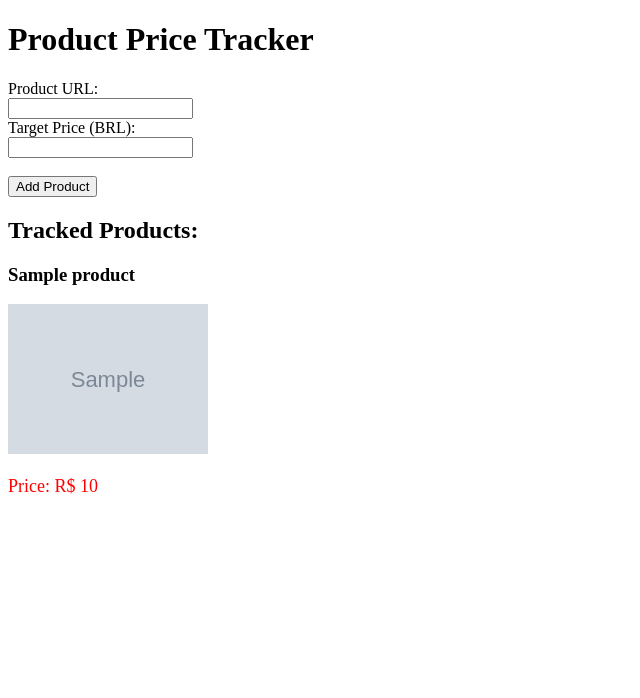
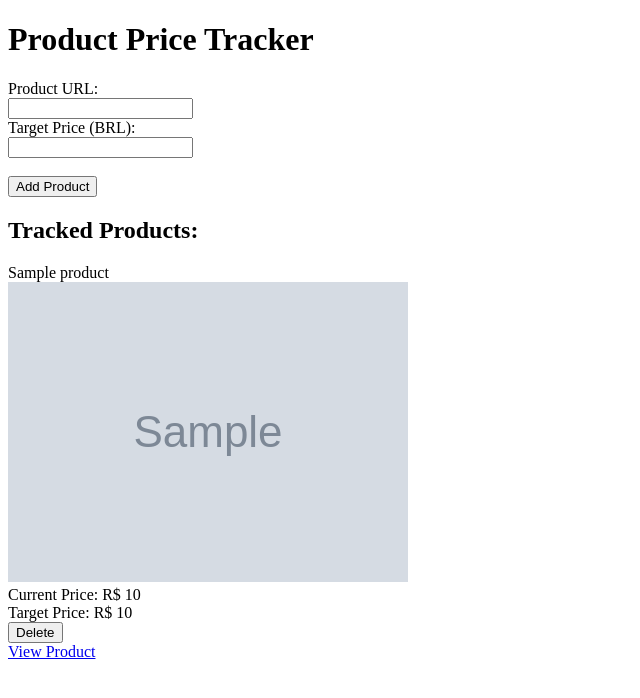
Before and after one commit to EmersonJesus/price-tracker, a Flask app: template templates/index.html in a window 1280 px wide. Shown: the top 698 px of the page, without its empty margins (0-640 px from the left). Run offline with Flask 3, Linux system fonts and the light colour scheme; the template is opened without the code that fills it: most values are stand-ins (such as "Sample title", 1, 10 or a date in 2020); grey boxes marked "Sample" are stand-in pictures.

Commit message:
fix some bugs

```diff
--- a/app.py
+++ b/app.py
@@ -84,5 +84,12 @@ def add_product():
     if not product_data.get('error'):
         db.insert({'name': product_data['name'], 'image_url': product_data['image_url'], 'price': product_data['price'], 'target_price': target_price})
     return redirect('/')
+
+@app.route('/delete_product', methods=['POST'])
+def delete_product():
+    product_id = int(request.form['product_id'])
+    db.remove(doc_ids=[product_id])
+    return redirect('/')
+
 if __name__ == "__main__":
     app.run(debug=True)
--- a/templates/index.html
+++ b/templates/index.html
@@ -4,25 +4,6 @@
     <meta charset="UTF-8">
     <meta name="viewport" content="width=device-width, initial-scale=1.0">
     <title>Product Price Tracker</title>
-    <style>
-        .product {
-            margin-bottom: 20px;
-        }
-        .product img {
-            max-width: 200px;
-            max-height: 200px;
-            margin-right: 20px;
-        }
-        .product .price {
-            font-size: 18px;
-        }
-        .product .below-target {
-            color: green;
-        }
-        .product .above-target {
-            color: red;
-        }
-    </style>
 </head>
 <body>
     <h1>Product Price Tracker</h1>
@@ -36,9 +17,19 @@
     <h2>Tracked Products:</h2>
     {% for product in products %}
     <div class="product">
-        <h3>{{ product.name }}</h3>
-        <img src="{{ product.image_url }}" alt="{{ product.name }}">
-        <p class="price {% if product.price < product.target_price %} below-target {% else %} above-target {% endif %}">Price: R$ {{ product.price }}</p>
+        <div class="name">{{ product.name }}</div>
+        <img src="{{ product.image_url }}" alt="Product Image">
+        <div class="price">Current Price: R$ {{ product.price }}</div>
+        <div class="target-price">Target Price: R$ {{ product.target_price }}</div>
+        <div class="delete-button">
+            <form action="/delete_product" method="post">
+                <input type="hidden" name="product_id" value="{{ product.doc_id }}">
+                <button type="submit">Delete</button>
+            </form>
+        </div>
+        <div class="view-product">
+            <a href="{{ product.name }}">View Product</a>
+        </div>
     </div>
     {% endfor %}
 </body>
--- a/tracked_products.json
+++ b/tracked_products.json
@@ -1 +1 @@
-{"_default": {"1": {"name": "T\u00edtulo do produto n\u00e3o encontrado.", "image_url": "", "price": "Pre\u00e7o n\u00e3o encontrado", "target_price": "3000"}, "2": {"name": "Smartphone Xiaomi Redmi Note 13 8+256G Global Version Powerful Snapdragon\u00ae performance 120Hz FHD+ AMOLED display 33W fast charging with 5000mAh battery (Black)", "image_url": "https://m.media-amazon.com/images/I/61zUVaOpvhL.__AC_SX300_SY300_QL70_ML2_.jpg", "price": "R$1.184,90", "target_price": "1000"}}}
+{"_default": {"2": {"name": "Smartphone Xiaomi Redmi Note 13 8+256G Global Version Powerful Snapdragon\u00ae performance 120Hz FHD+ AMOLED display 33W fast charging with 5000mAh battery (Black)", "image_url": "https://m.media-amazon.com/images/I/61zUVaOpvhL.__AC_SX300_SY300_QL70_ML2_.jpg", "price": "R$1.184,90", "target_price": "1000"}}}
```
